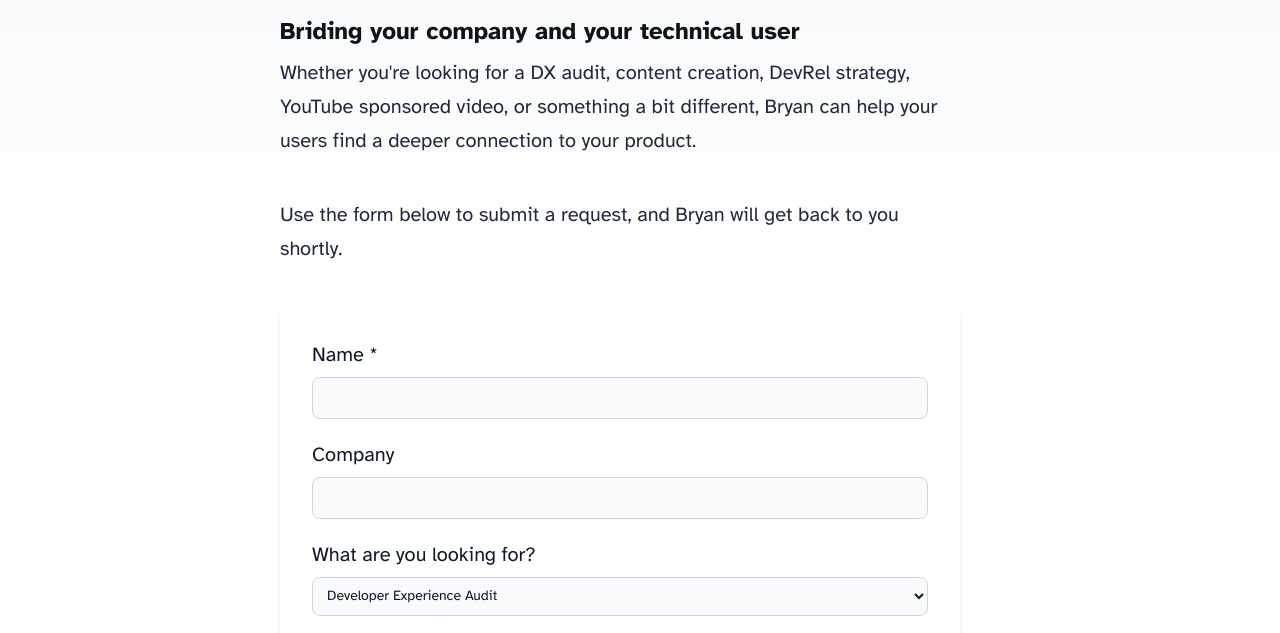
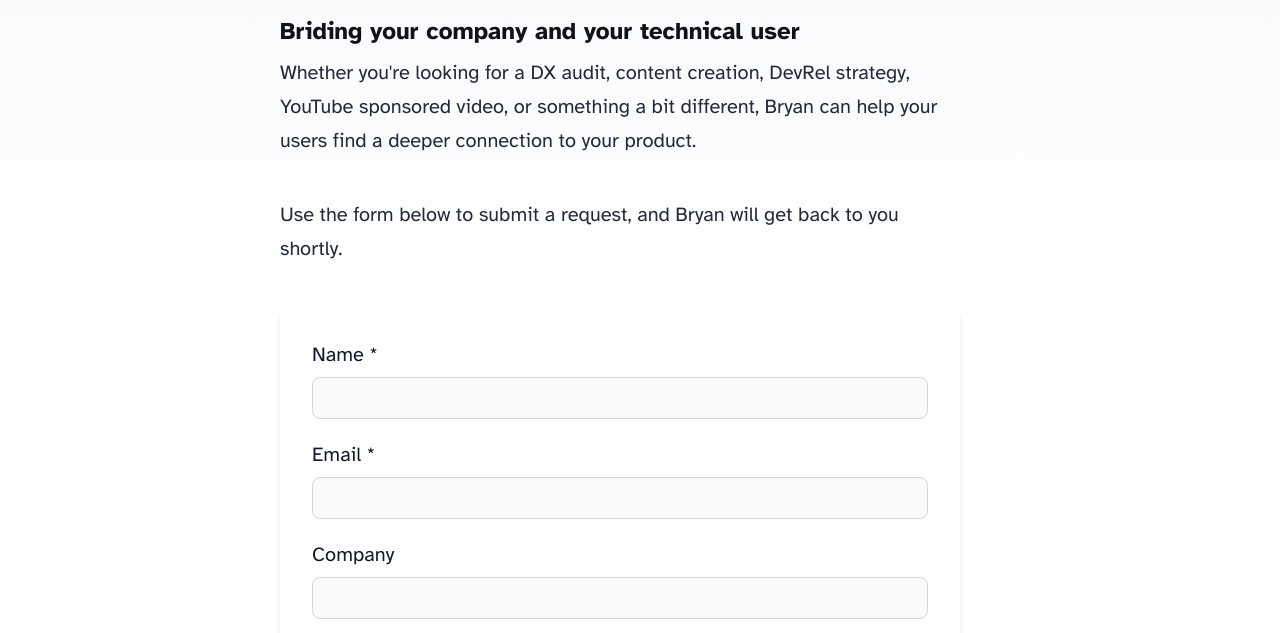
Before and after one commit to brob/bryanlrobinson.com-astro, an Astro site: page /contract in a window 1280 px wide. Shown: the part 319-952 px from the top of the page. Built offline with nearby package versions, Linux system fonts and the light colour scheme; Astro itself is replaced by a stand-in of ours.

Commit message:
Adds email

```diff
--- a/src/pages/contract.astro
+++ b/src/pages/contract.astro
@@ -15,9 +15,14 @@ import Layout from '../layouts/Page.astro';
 				<input type="text" required id="name" class="bg-gray-50 border border-gray-300 text-gray-900 text-sm rounded-lg focus:ring-blue-500 focus:border-blue-500 block w-full p-2.5 dark:bg-gray-700 dark:border-gray-600 dark:placeholder-gray-400 dark:text-white dark:focus:ring-blue-500 dark:focus:border-blue-500">
 			</div>
 			<div class="mb-5">
+				<label for="email" class="block mb-1 text-md font-medium text-gray-900 dark:text-white">Email *</label>
+				<input type="email" required id="email" class="bg-gray-50 border border-gray-300 text-gray-900 text-sm rounded-lg focus:ring-blue-500 focus:border-blue-500 block w-full p-2.5 dark:bg-gray-700 dark:border-gray-600 dark:placeholder-gray-400 dark:text-white dark:focus:ring-blue-500 dark:focus:border-blue-500">
+			</div>
+			<div class="mb-5">
 				<label for="company" class="block mb-1 text-md font-medium text-gray-900 dark:text-white">Company</label>
 				<input type="text" id="company" class="bg-gray-50 border border-gray-300 text-gray-900 text-sm rounded-lg focus:ring-blue-500 focus:border-blue-500 block w-full p-2.5 dark:bg-gray-700 dark:border-gray-600 dark:placeholder-gray-400 dark:text-white dark:focus:ring-blue-500 dark:focus:border-blue-500">
 			</div>
+
 
 			<div class="mb-5">
 
```
